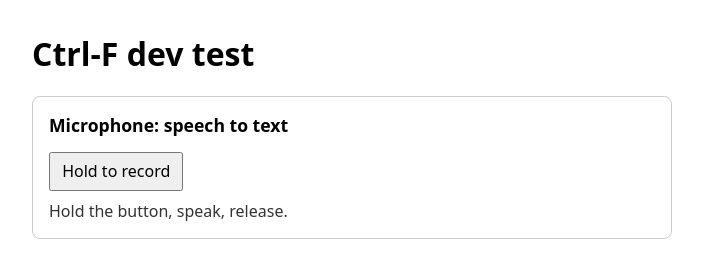
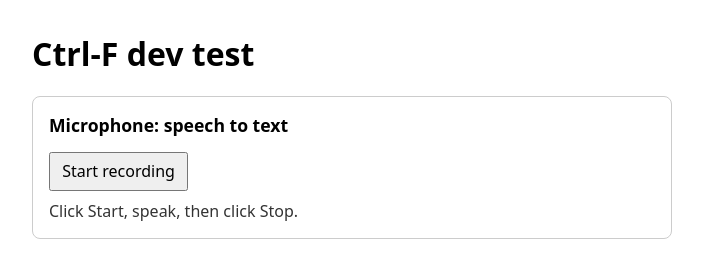
Before and after one commit to RLinV1/Ctrl-F, a React (Vite) app in the folder dev-test/ui-react/: page / in a window 1280 px wide. Shown: the top 253 px of the page, without its empty margins (288-991 px from the left). Built offline with nearby package versions, Linux system fonts and the light colour scheme; no server answers; the HTML template or start-up script is replaced by a standard one.

Commit message:
fix(dev-test): click-to-record mic with playback and server logging

```diff
--- a/dev-test/ui-react/src/Mic.tsx
+++ b/dev-test/ui-react/src/Mic.tsx
@@ -1,42 +1,66 @@
 import { useRef, useState } from "react";
 import StatusLine, { Status } from "./Status";
 
-// Hold the button to record, release to transcribe with ElevenLabs (via the dev server).
+// Click to start recording, click again to stop. The clip is sent to ElevenLabs (via the dev server)
+// and also shown in a player so you can hear exactly what was captured.
 export default function Mic() {
-  const [status, setStatus] = useState<Status>({ text: "Hold the button, speak, release." });
+  const [recording, setRecording] = useState(false);
+  const [status, setStatus] = useState<Status>({ text: "Click Start, speak, then click Stop." });
+  const [clipUrl, setClipUrl] = useState<string | null>(null);
   const recorder = useRef<MediaRecorder | null>(null);
 
   async function start() {
     try {
       const stream = await navigator.mediaDevices.getUserMedia({ audio: true });
+      const mimeType = MediaRecorder.isTypeSupported("audio/webm;codecs=opus") ? "audio/webm;codecs=opus" : undefined;
+      const rec = new MediaRecorder(stream, mimeType ? { mimeType } : undefined);
       const chunks: Blob[] = [];
-      const rec = new MediaRecorder(stream);
-      rec.ondataavailable = (e) => chunks.push(e.data);
-      rec.onstop = async () => {
+      rec.ondataavailable = (e) => e.data.size > 0 && chunks.push(e.data);
+      rec.onstop = () => {
         stream.getTracks().forEach((t) => t.stop());
-        setStatus({ text: "Transcribing..." });
-        const res = await fetch("/api/stt", { method: "POST", body: new Blob(chunks, { type: rec.mimeType }) });
-        const data = await res.json();
-        setStatus(res.ok ? { text: `"${data.text}"  (${data.seconds}s)` } : { text: data.error, error: true });
+        void transcribe(new Blob(chunks, { type: rec.mimeType }));
       };
       rec.start();
       recorder.current = rec;
-      setStatus({ text: "Recording..." });
+      setRecording(true);
+      setClipUrl(null);
+      setStatus({ text: "Recording... click Stop when done." });
     } catch (err) {
       setStatus({ text: `Mic unavailable: ${(err as Error).message}`, error: true });
     }
   }
 
-  function stop() {
-    if (recorder.current?.state === "recording") recorder.current.stop();
+  async function transcribe(clip: Blob) {
+    if (clip.size === 0) return setStatus({ text: "No audio was captured. Check the mic in browser settings.", error: true });
+    setClipUrl(URL.createObjectURL(clip));
+    setStatus({ text: `Transcribing ${Math.round(clip.size / 1024)} KB (${clip.type})...` });
+    try {
+      const res = await fetch("/api/stt", { method: "POST", body: clip });
+      const data = await res.json();
+      setStatus(res.ok ? { text: `"${data.text}"  (${data.seconds}s)` } : { text: `Server error: ${data.error}`, error: true });
+    } catch (err) {
+      setStatus({ text: `Could not reach the API server (is dev-test/server.py running?): ${(err as Error).message}`, error: true });
+    }
+  }
+
+  function toggle() {
+    if (recording) {
+      recorder.current?.stop();
+      setRecording(false);
+    } else {
+      void start();
+    }
   }
 
   return (
     <section>
       <h2>Microphone: speech to text</h2>
-      <button onMouseDown={start} onMouseUp={stop} onMouseLeave={stop}>
-        Hold to record
-      </button>
+      <button onClick={toggle}>{recording ? "Stop" : "Start recording"}</button>
+      {clipUrl && (
+        <p>
+          <audio controls src={clipUrl} />
+        </p>
+      )}
       <StatusLine status={status} />
     </section>
   );
```
Also changed, not shown: 1 other file (tests, documents, lock files or other folders).
